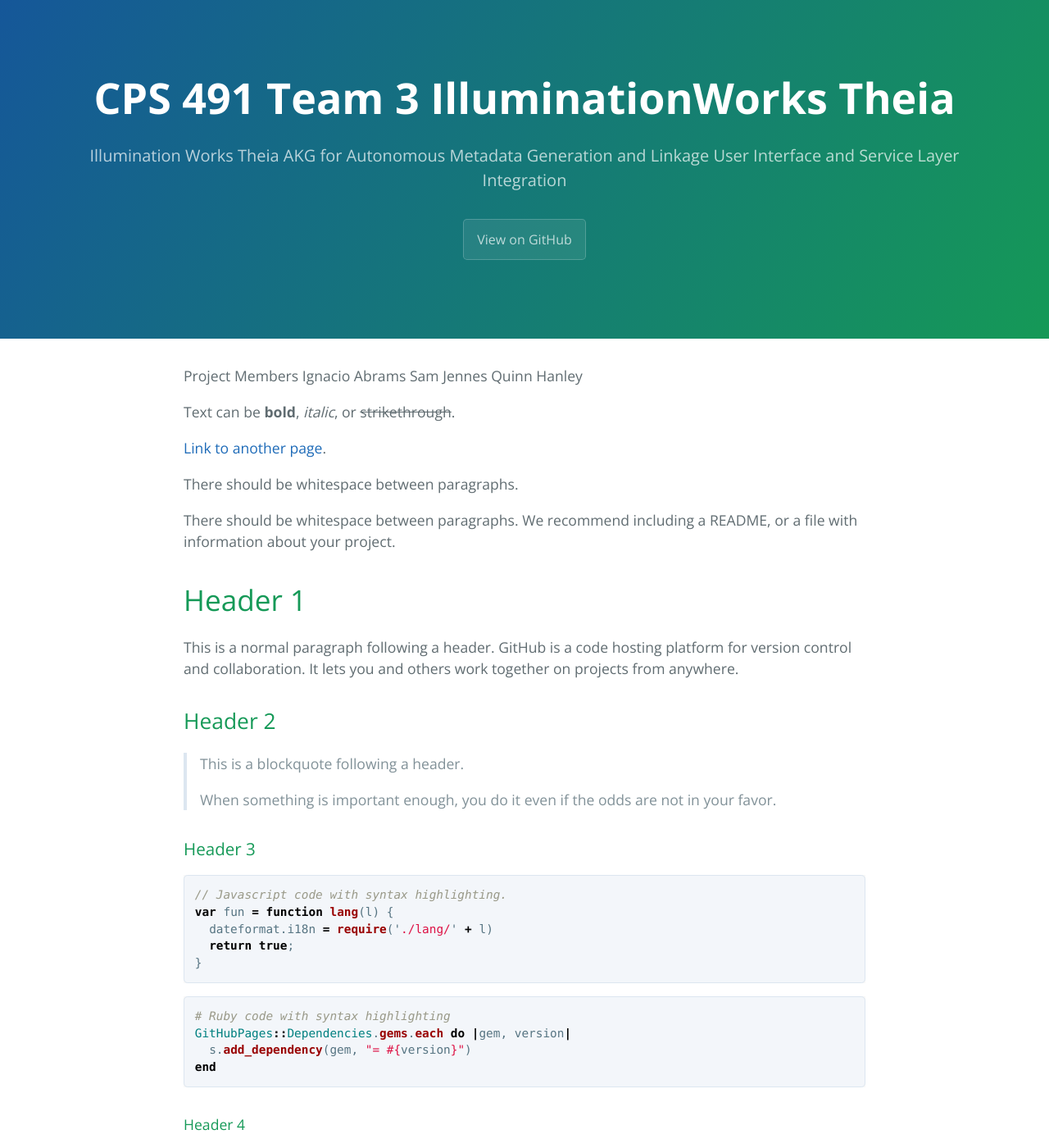
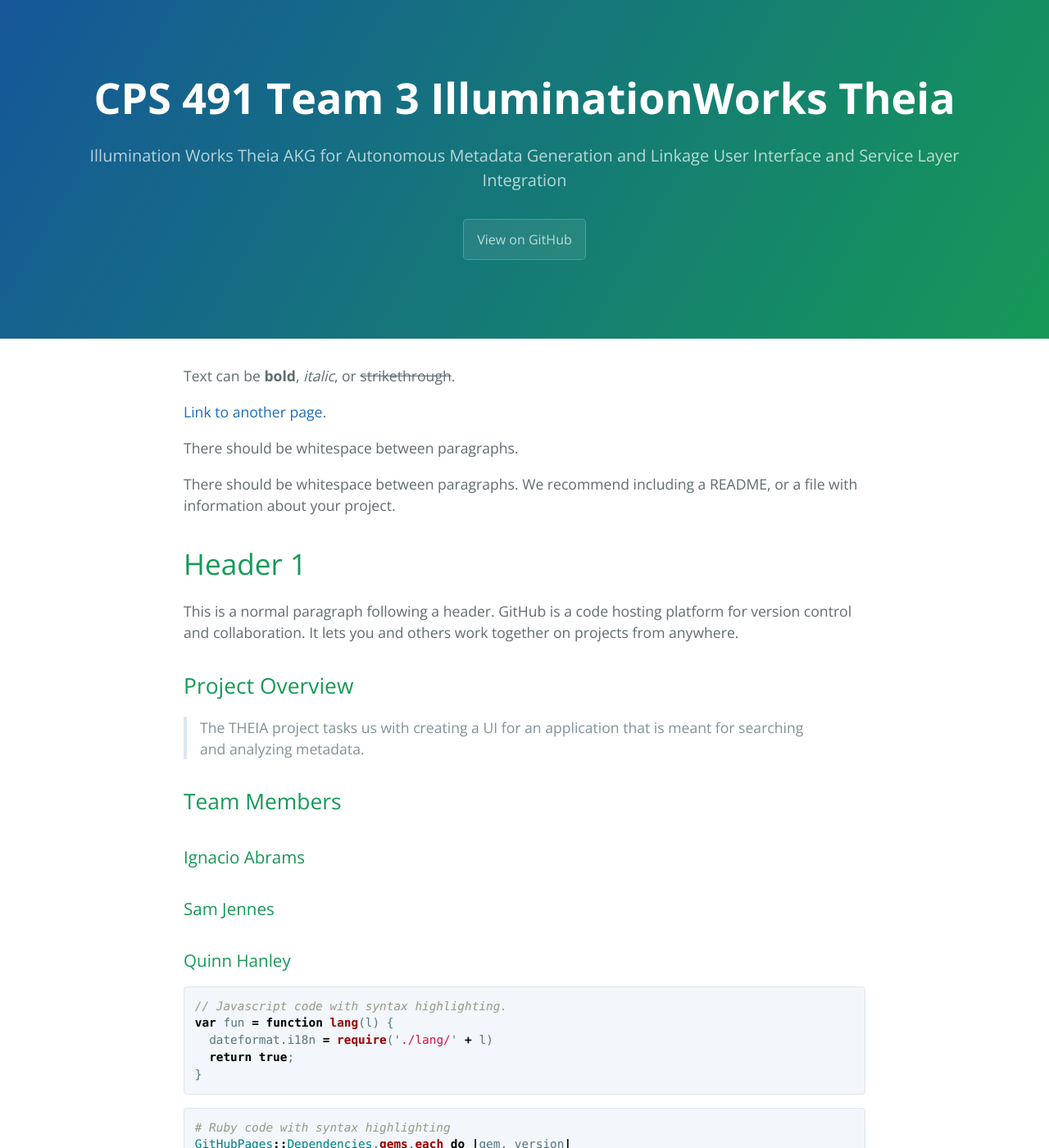
Before and after one commit to UD-CPS491-24S-Team/Team03-IlluminationWorks-Public, a Jekyll site: the page built from index.md, in a window 1280 px wide and 1400 px high. Shown: the whole window at 82% size. Built offline with Jekyll 4.4.1, drawn with Linux system fonts in a browser that asks for light colours.

Commit message:
page update

````diff
--- a/index.md
+++ b/index.md
@@ -19,13 +17,20 @@
 
 This is a normal paragraph following a header. GitHub is a code hosting platform for version control and collaboration. It lets you and others work together on projects from anywhere.
 
-## Header 2
+## Project Overview
 
-> This is a blockquote following a header.
->
-> When something is important enough, you do it even if the odds are not in your favor.
+> The THEIA project tasks us with creating a UI for an application that is meant for searching and analyzing metadata.
 
-### Header 3
+## Team Members
+
+### Ignacio Abrams
+
+### Sam Jennes
+
+### Quinn Hanley
+
+
+
 
 ```js
 // Javascript code with syntax highlighting.
````
Also changed, not shown: other parts of index.md (+2 -4 lines).
